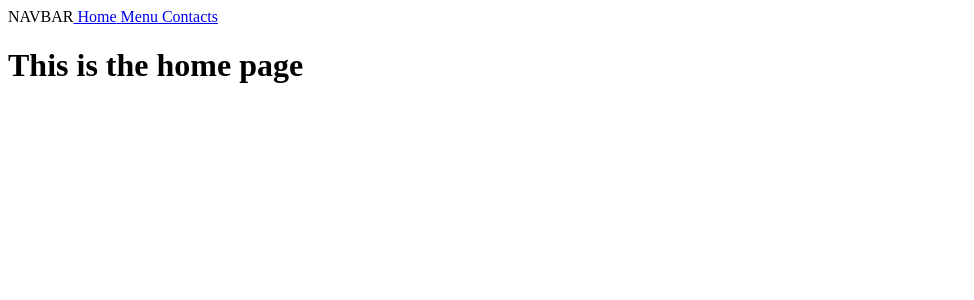
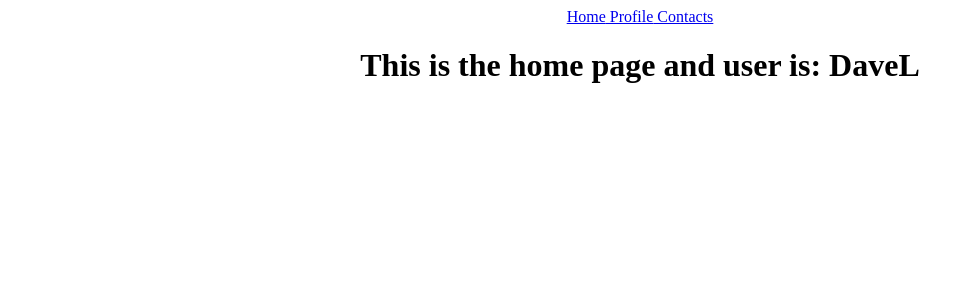
Before and after one commit to Lara5595/ReactPractice-yt, a React (Create React App) app: page / in a window 1280 px wide. Shown: the top 300 px of the page, without its empty margins (0-974 px from the left). Built offline with nearby package versions, Linux system fonts and the light colour scheme.

Commit message:
working on profile and home

```diff
--- a/src/App.js
+++ b/src/App.js
@@ -9,35 +9,34 @@ import './App.css';
 // import { User } from "./User"
 // import Planets from './Planets';
 // import {Planets} from './Planets'
-import {BrowserRouter as Router, Routes, Route, Link } from "react-router-dom"
+import {BrowserRouter as Router, Routes, Route } from "react-router-dom"
 import { Home } from './pages/Home';
-import { Menu } from './pages/Menu';
+import { Profile } from './pages/Profile';
 import { Contacts } from './pages/Contacts';
+import { Navbar } from './Navbar';
+import { useState } from 'react';
 
 
 
 
 
 function App() {
+  // We created a useState so that we can pass username on profile and home
+  const [username, setUsername] = useState("DaveL");
 
   return (
+    <div className='App'>
     <Router>
-      <div>NAVBAR
-        <Link to="/"> Home</Link>
-        <Link to="/menu"> Menu</Link>
-        <Link to="/contact"> Contacts</Link>
-      </div>
+      <Navbar />
     <Routes>
-
-        <Route path="/" element={<Home />} />
-        <Route path="/menu" element={<Menu />} />
+        <Route path="/" element={<Home username={username} />} />
+        <Route path="/profile" element={<Profile username={username} />} />
         <Route path="/contact" element={<Contacts />} />
         {/* The path with the asterisk is for errors you can make a page or just pass a h1 */}
         <Route path="*" element= {<h1>PAGE NOT FOUND</h1>} />
-
     </Routes>
 </Router>
-
+</div>
     )
 
 }
--- /dev/null
+++ b/src/Navbar.js
@@ -0,0 +1,12 @@
+import { Link } from "react-router-dom"
+
+export const Navbar = () => {
+    return (
+        <div>
+        <Link to="/"> Home</Link>
+        <Link to="/profile"> Profile</Link>
+        <Link to="/contact"> Contacts</Link>
+      </div>
+
+    )
+}
--- /dev/null
+++ b/src/components/ChangeProfile.js
@@ -0,0 +1,3 @@
+export const ChangeProfile = () => {
+
+}
--- a/src/pages/Home.js
+++ b/src/pages/Home.js
@@ -1,4 +1,4 @@
 
-export const Home = () => {
-    return  <h1> This is the home page</h1>;
+export const Home = (props) => {
+    return  <h1> This is the home page and user is: {props.username}</h1>;
 };
--- a/src/pages/Menu.js
+++ /dev/null
@@ -1,3 +0,0 @@
-export const Menu = () => {
-    return <h1> This is the menu page</h1>;
-};
--- /dev/null
+++ b/src/pages/Profile.js
@@ -0,0 +1,3 @@
+export const Profile = (props) => {
+    return <h1> This is {props.username} profile page</h1>;
+};
```
